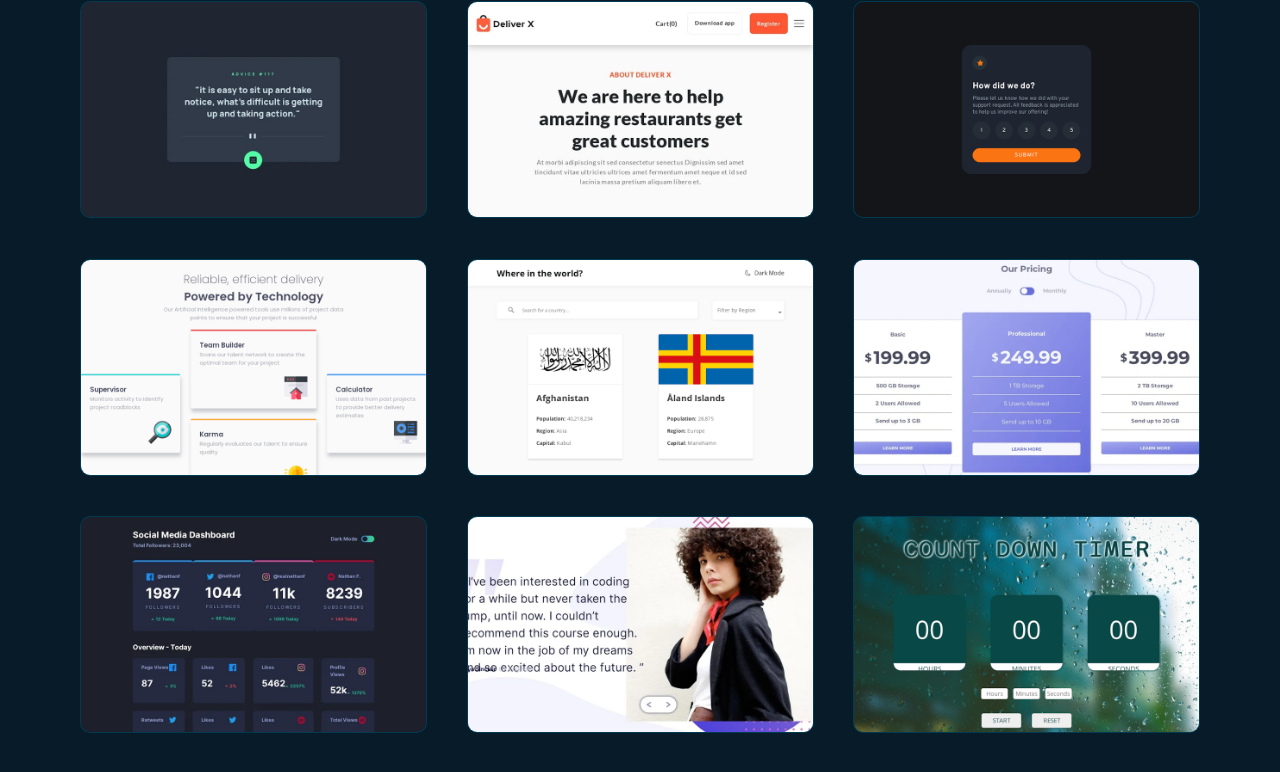
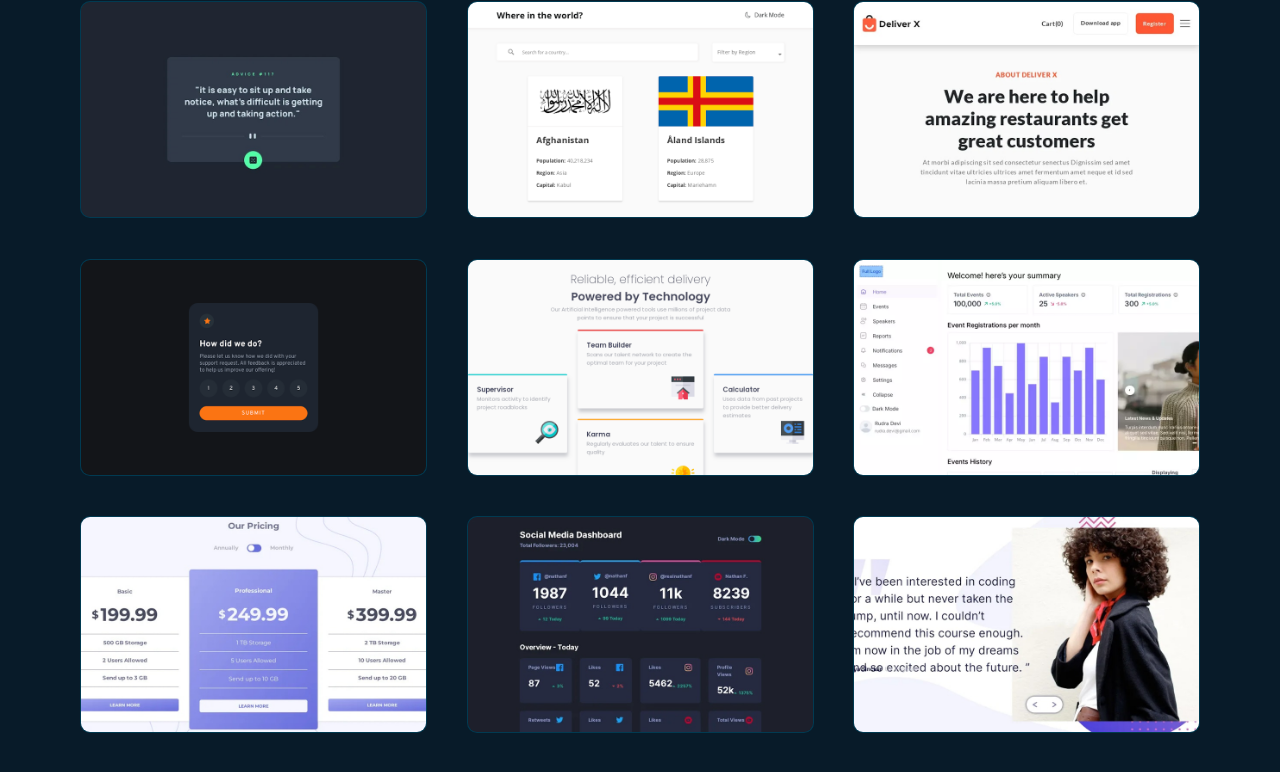
Before and after one commit to Lammy125/my-portfolio, a React (Vite) app: page / in a window 1280 px wide. Shown: the part 2467-3239 px from the top of the page. Built offline with nearby package versions, Linux system fonts and the light colour scheme.

Commit message:
added a project

```diff
--- a/src/components/project/Project.jsx
+++ b/src/components/project/Project.jsx
@@ -9,6 +9,7 @@ import cardSection from "../../assets/card section.png";
 import socialMediaDashboard from "../../assets/social media dashboard.jpeg";
 import sliderImage from "../../assets/slider images.jpeg";
 import countdownTimer from "../../assets/countdown timer.png";
+import eventManagementSystem from "../../assets/event management system.webp";
 
 const Project = () => {
   const projectData = {
@@ -18,6 +19,11 @@ const Project = () => {
         projectTitle: "advice-generator",
         text: "Introducing the 'Advice Generator App' – an ideal project that allows users to generates random quotes of insightful advice",
         image: adviceGenerator,
+      },
+      {
+        projectTitle: "country-rest-api",
+        text: "The 'Country REST API' is a valuable resource that allows users to access a range of data, including details about a country's geography, population, currency, time zone, and more.",
+        image: countryRestApi,
       },
       {
         projectTitle: "deliver-x",
@@ -35,9 +41,9 @@ const Project = () => {
         image: cardSection,
       },
       {
-        projectTitle: "country-rest-api",
-        text: "The 'Country REST API' is a valuable resource that allows users to access a range of data, including details about a country's geography, population, currency, time zone, and more.",
-        image: countryRestApi,
+        projectTitle: "event-management-system",
+        text: "The 'Event management system' is a software solution platform designed to assist organizations in planning, organizing, and executing events efficiently.",
+        image: eventManagementSystem,
       },
       {
         projectTitle: "Pricing-component-with-toggle",
```
Also changed, not shown: src/assets/event management system.webp (added).
